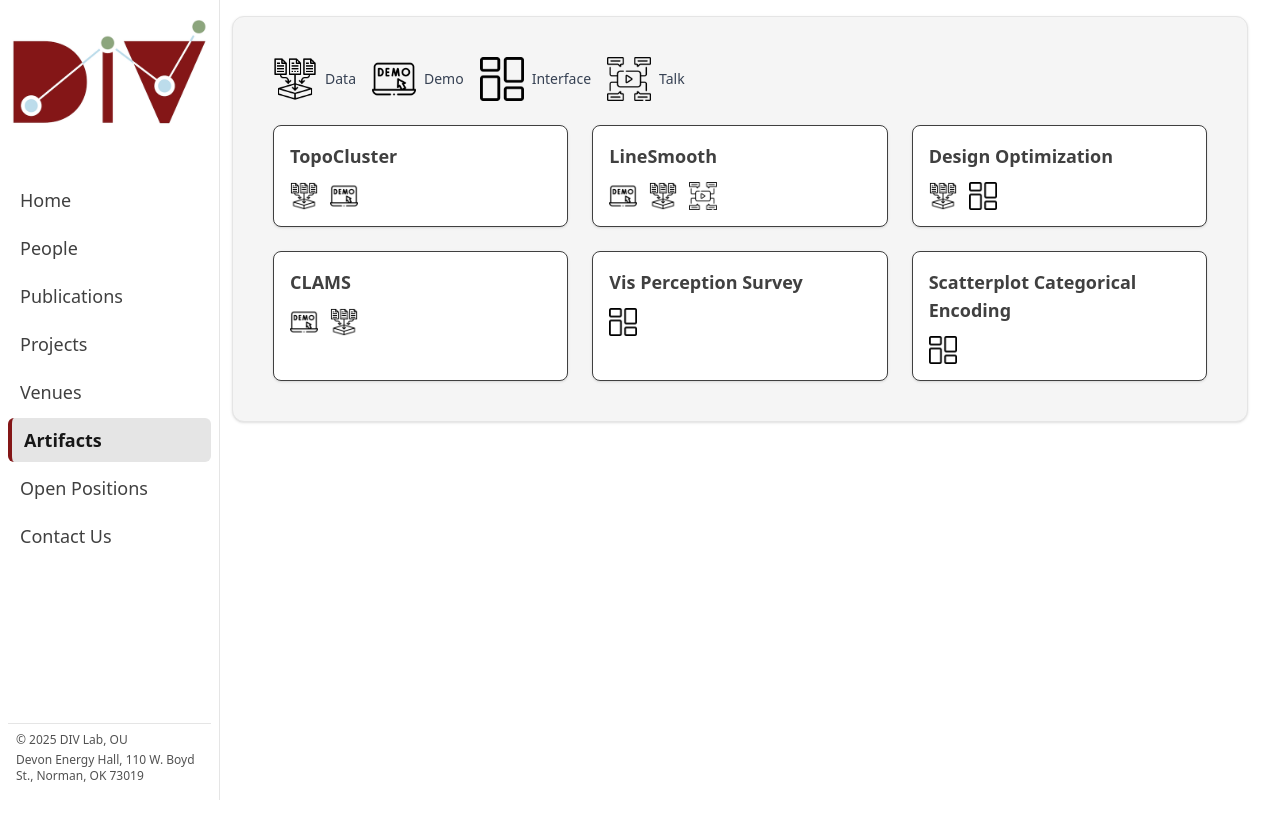
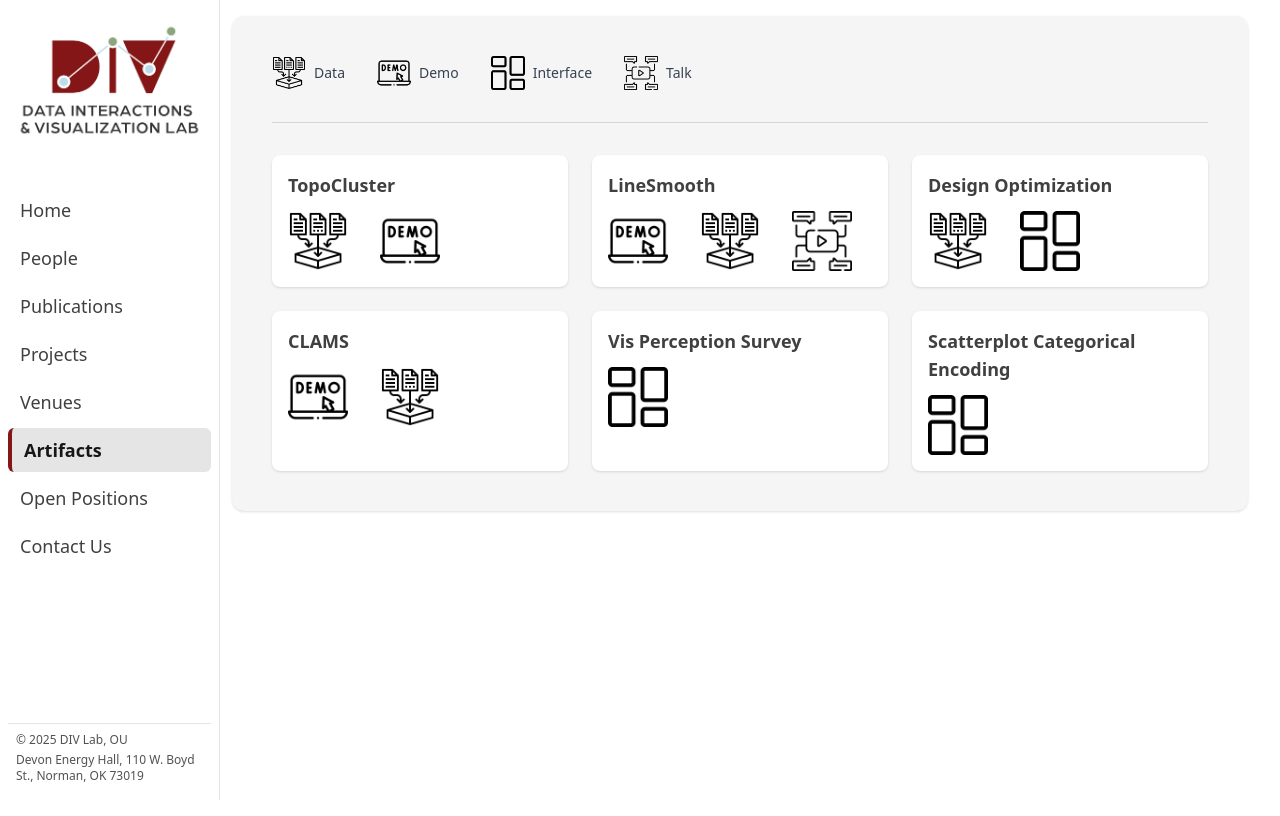
Before and after one commit to nischaldinesh/div_lab_website, a Next.js app: page /artifacts in a window 1280 px wide. Built offline with nearby package versions, Linux system fonts and the light colour scheme.

Commit message:
Discussed changes

```diff
--- a/app/artifacts/page.tsx
+++ b/app/artifacts/page.tsx
@@ -5,10 +5,9 @@ import { artifacts } from "@/data/artifacts";
 
 const ArtifactsPage = () => {
   return (
-    <main className="main-content mx-8 my-4 rounded-xl bg-neutral-100 px-10 py-10 shadow-sm border border-neutral-200">
+    <main className="main-content mx-8 my-4 rounded-xl bg-neutral-100 px-10 py-10 shadow-sm">
       <section className="artifacts-section">
-        {/* Legend */}
-        <div className="artifacts-legend flex flex-wrap gap-4 mb-6">
+        <div className="artifacts-legend flex flex-wrap gap-8 mb-6">
           {[
             { src: "/artifacts/data-collection.png", name: "Data" },
             { src: "/artifacts/demo.png", name: "Demo" },
@@ -22,8 +21,8 @@ const ArtifactsPage = () => {
               <Image
                 src={item.src}
                 alt={`${item.name} Icon`}
-                width={44}
-                height={44}
+                width={34}
+                height={34}
                 className="legend-icon"
               />
               <span className="legend-name text-sm font-medium text-gray-700">
@@ -32,18 +31,18 @@ const ArtifactsPage = () => {
             </div>
           ))}
         </div>
+        <hr className="h-px my-8 bg-gray-300 border-0"></hr>
 
-        {/* Artifact Grid */}
         <div className="artifacts-grid grid grid-cols-1 sm:grid-cols-2 lg:grid-cols-3 gap-6">
           {artifacts.map((artifact) => (
             <div
               key={artifact.title}
-              className="artifact-card border rounded-lg p-4 shadow-sm hover:shadow-md transition bg-white"
+              className="artifact-card rounded-lg p-4 shadow-sm hover:shadow-md transition bg-white"
             >
               <h3 className="artifact-title text-lg font-semibold mb-3">
                 {artifact.title}
               </h3>
-              <div className="artifact-resources flex gap-3 flex-wrap">
+              <div className="artifact-resources flex gap-8 flex-wrap">
                 {artifact.links.map((link, index) => (
                   <Link
                     key={index}
@@ -54,8 +53,8 @@ const ArtifactsPage = () => {
                     <Image
                       src={link.icon}
                       alt={link.alt}
-                      width={28}
-                      height={28}
+                      width={60}
+                      height={60}
                       className="resource-icon"
                     />
                   </Link>
--- a/app/people/page.tsx
+++ b/app/people/page.tsx
@@ -151,7 +151,7 @@ function DirectorCard({ person }: { person: Person }) {
 function CollaboratorCard({ c }: { c: Collaborator }) {
   return (
     <div className="flex items-center gap-4 rounded-lg bg-white p-4 shadow-sm ring-1 ring-black/5 transition hover:-translate-y-1 hover:shadow-md">
-      <div className="relative h-16 w-16 overflow-hidden">
+      <div className="relative h-25 w-33 overflow-hidden">
         <Image src={c.img} alt={`${c.name} Logo`} fill className="object-fit" />
       </div>
       <div className="flex-1">
--- a/app/publications/[slug]/page.tsx
+++ b/app/publications/[slug]/page.tsx
@@ -22,18 +22,18 @@ export default function PublicationDetailPage({ params }: Props) {
   return (
     <main className="main-content mx-4 md:mx-8 my-6  px-5 md:px-10 py-8 shadow-sm">
       <section className="pub-detail">
-        <div className="pub-header mb-6">
-          <h1 className="text-2xl md:text-3xl font-bold text-justify">
+        <div className="w-full mb-5 max-w-6xl mx-auto text-center">
+          <h1 className="text-2xl md:text-3xl font-bold text-start">
             {pub.title}
           </h1>
-          <div className="pub-meta mt-3 text-neutral-700 text-justify">
-            <p className="authors">{pub.authors}</p>
-            <p className="venue">{pub.venue}</p>
+          <div className="pub-meta mt-3 text-neutral-700 space-y-1">
+            <p className="authors text-start">{pub.authors}</p>
+            <p className="venue text-start">{pub.venue}</p>
           </div>
         </div>
 
         <div className="pub-content flex flex-col items-center gap-8">
-          <div className="pub-image w-full flex justify-center">
+          <div className="w-full max-w-6xl mx-auto">
             <Image
               src={hero.src}
               alt={hero.alt}
@@ -45,8 +45,8 @@ export default function PublicationDetailPage({ params }: Props) {
           </div>
 
           {pub.detail?.abstract && (
-            <div className="pub-abstract w-full max-w-3xl">
-              <h2 className="text-xl font-semibold mb-2">Abstract</h2>
+            <div className="pub-abstract w-full max-w-6xl bg-gray-100 p-6 rounded-xl">
+              <h2 className="text-xl font-bold mb-2">Abstract</h2>
               <p className="leading-relaxed text-neutral-800 text-justify">
                 {pub.detail.abstract}
               </p>
@@ -54,7 +54,7 @@ export default function PublicationDetailPage({ params }: Props) {
           )}
 
           {pdfPrimary && (
-            <div className="pub-resources w-full max-w-3xl">
+            <div className="pub-resources w-full max-w-6xl">
               <h2 className="text-xl font-semibold mb-3">Resources</h2>
               <div className="flex flex-wrap gap-2">
                 <Link
@@ -76,7 +76,7 @@ export default function PublicationDetailPage({ params }: Props) {
           )}
 
           {pub.detail?.bibtex && (
-            <div className="bibtex-content w-full max-w-3xl">
+            <div className="bibtex-content w-full max-w-6xl">
               <h3 className="text-lg font-semibold mb-2">Citation</h3>
               <BibtexBox bibtex={pub.detail.bibtex} />
             </div>
--- a/components/Sidebar.tsx
+++ b/components/Sidebar.tsx
@@ -115,8 +115,8 @@ export default function Sidebar() {
               src="/images/logo.png"
               alt="DivLab Logo"
               width={140}
-              height={70}
-              className="mx-auto h-auto w-auto"
+              height={140}
+              className="mx-auto h-auto w-auto mt-2"
               priority
             />
           </Link>
--- a/data/news.ts
+++ b/data/news.ts
@@ -7,11 +7,21 @@ export type NewsRecord = {
 
 export const newsData: NewsRecord[] = [
   {
+    date: "10 - 2025",
+    content:
+      'One paper - "Visual Stenography: Feature Recreation and Preservation in Sketches of Noisy Line Charts" accepted at IEEE TVCG 2025',
+  },
+  {
     date: "09 - 2025",
     content:
       'One Paper - "Distortion-aware Brushing for Reliable Cluster Analysis in Multidimensional Projections" accepted at IEEE TVCG 2025.',
     link: "https://arxiv.org/abs/2201.06379",
     conferenceLink: "https://www.computer.org/csdl/journal/tg",
+  },
+  {
+    date: "09 - 2025",
+    content:
+      'One Paper - "Evaluating Line Chart Strategies for Mitigating Density of Temporal Data: The Impact on Trend, Prediction and Decision-Making" accepted at 20th International Symposium on Visual Computing 2025.',
   },
   {
     date: "07 - 2025",
--- a/data/people.ts
+++ b/data/people.ts
@@ -55,19 +55,22 @@ export const STUDENTS: Person[] = [
     ],
     focus: ["InfoVis", "HCI", "Perception"],
   },
-
   {
-    name: "Shane Elliott",
+    name: "Tapendra Pandey",
     role: "Ph.D. Student",
     subtitle: "Computer Science, OU",
-    img: "/lab_crew/Shane_Elliott.jpg",
+    img: "/lab_crew/Student_1.jpg",
     socials: [
-      { type: "mail", href: "mailto:David.S.Elliott-1@ou.edu" },
-      { type: "linkedin", href: "https://www.linkedin.com/in/dse418/" },
+      { type: "linkedin", href: "https://www.linkedin.com/in/ptapendra/" },
+      { type: "web", href: "https://ptapendra.github.io/" },
+      { type: "mail", href: "mailto:pandey@ou.edu" },
     ],
-    focus: ["Human AI Collaboration", "Visual Analytics", "Computer Vision"],
+    focus: [
+      "Visualization Comprehension",
+      "Perception & Cognition Science",
+      "Human Centered AI",
+    ],
   },
-
   {
     name: "Debra Hogue",
     role: "Ph.D. Student",
@@ -82,6 +85,7 @@ export const STUDENTS: Person[] = [
     ],
     focus: ["Human AI Collaboration", "Visualizations", "Computer Vision"],
   },
+
   {
     name: "Braden Roper",
     role: "Ph.D. Student",
@@ -99,20 +103,15 @@ export const STUDENTS: Person[] = [
     ],
   },
   {
-    name: "Tapendra Pandey",
+    name: "Shane Elliott",
     role: "Ph.D. Student",
     subtitle: "Computer Science, OU",
-    img: "/lab_crew/Student_1.jpg",
+    img: "/lab_crew/Shane_Elliott.jpg",
     socials: [
-      { type: "linkedin", href: "https://www.linkedin.com/in/ptapendra/" },
-      { type: "web", href: "https://ptapendra.github.io/" },
-      { type: "mail", href: "mailto:pandey@ou.edu" },
+      { type: "mail", href: "mailto:David.S.Elliott-1@ou.edu" },
+      { type: "linkedin", href: "https://www.linkedin.com/in/dse418/" },
     ],
-    focus: [
-      "Visualization Comprehension",
-      "Perception & Cognition Science",
-      "Human Centered AI",
-    ],
+    focus: ["Human AI Collaboration", "Visual Analytics", "Computer Vision"],
   },
 
   {
--- a/data/publications.ts
+++ b/data/publications.ts
@@ -55,6 +55,25 @@ export const publicationsIntro = {
 };
 
 export const publications: Publication[] = [
+  {
+    slug: "visual-stenography",
+    year: 2025,
+    title:
+      "Visual Stenography: Feature Recreation and Preservation in Sketches of Noisy Line Charts",
+    authors:
+      "Rifat Ara Proma, Michael Correll, Ghulam Jilani Quadri, Paul Rosen",
+    venue: "IEEE TVCG",
+    links: [
+      {
+        label: "PDF",
+        href: "https://ieeevis.b-cdn.net/vis_2024/posters/v-vis-posters-1100.pdf",
+      },
+    ],
+    image: {
+      src: "/publications/discrepancies.png",
+      alt: "Visual Stenography Image",
+    },
+  },
   {
     slug: "discrepancies-in-mental-workload",
     year: 2025,
```
Also changed, not shown: public/images/logo.png.
